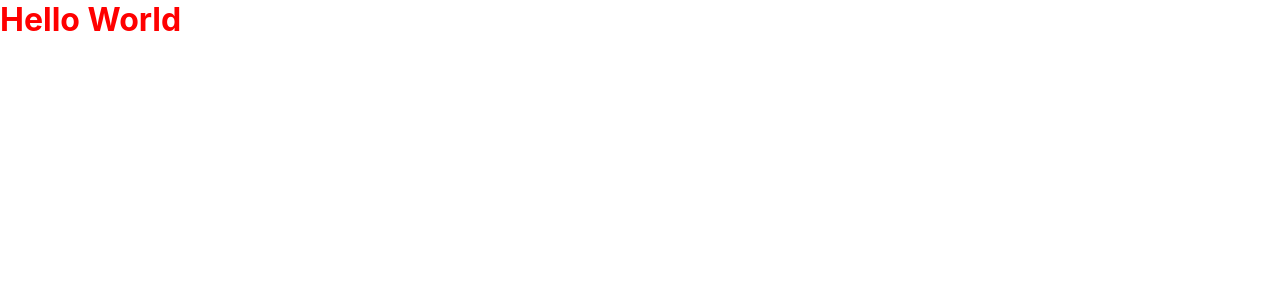
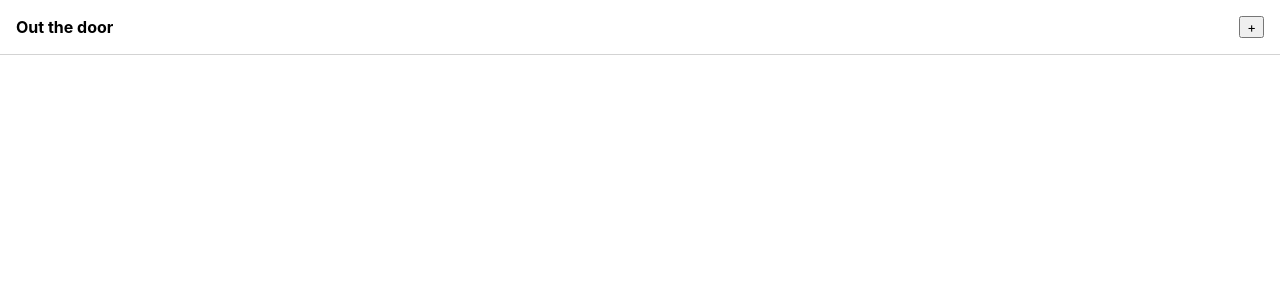
Before and after one commit to hufort/out-the-door, a React (Create React App) app: page / in a window 1280 px wide. Shown: the top 300 px of the page. Built offline with nearby package versions, Linux system fonts and the light colour scheme.

Commit message:
refactor(App): extract layout components

```diff
--- a/src/App.js
+++ b/src/App.js
@@ -1,8 +1,59 @@
-import React from 'react'
+import React, { useState } from 'react'
 import { css } from '@emotion/react'
+import { Flex, Grid } from './components'
 
 function App() {
-  return <h1 css={css({ color: 'red' })}>Hello World</h1>
+  const [count, setCount] = useState(0)
+
+  return (
+    <Flex width="100%" height="100vh" position="relative">
+      <Header>
+        <h1 css={css({ fontSize: '1rem' })}>Out the door</h1>
+        <button type="button" onClick={() => setCount((c) => c + 1)}>
+          +
+        </button>
+      </Header>
+      <BodyGrid>
+        {Array.from(new Array(count)).map((c, i) => (
+          <UserContainer key={i} />
+        ))}
+      </BodyGrid>
+    </Flex>
+  )
 }
 
+const Header = ({ children }) => (
+  <Flex
+    axis="horizontal"
+    alignment="center"
+    padding="1rem"
+    distribution="space-between"
+    width="100%"
+    position="sticky"
+    top="0"
+    background="white"
+    borderBottom="1px solid lightgrey"
+  >
+    {children}
+  </Flex>
+)
+
+const BodyGrid = ({ children }) => (
+  <Grid
+    columns="1fr 1fr"
+    gap="1rem"
+    grow
+    gridAutoRows="max-content"
+    height="100%"
+    padding="1rem"
+    width="100%"
+  >
+    {children}
+  </Grid>
+)
+
+const UserContainer = ({ children }) => (
+  <Flex background="tomato" borderRadius="3px" height="15rem" />
+)
+
 export default App
```
